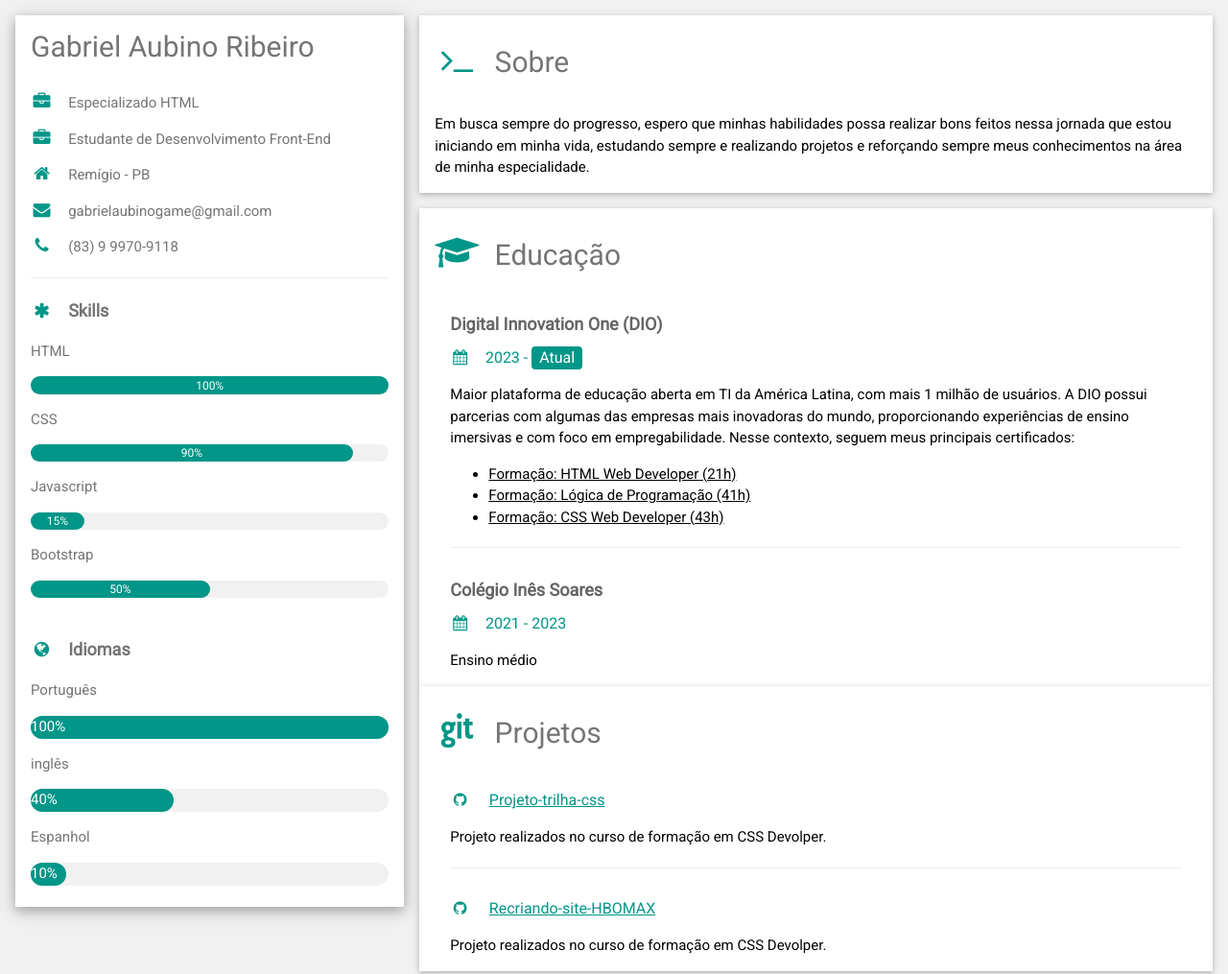
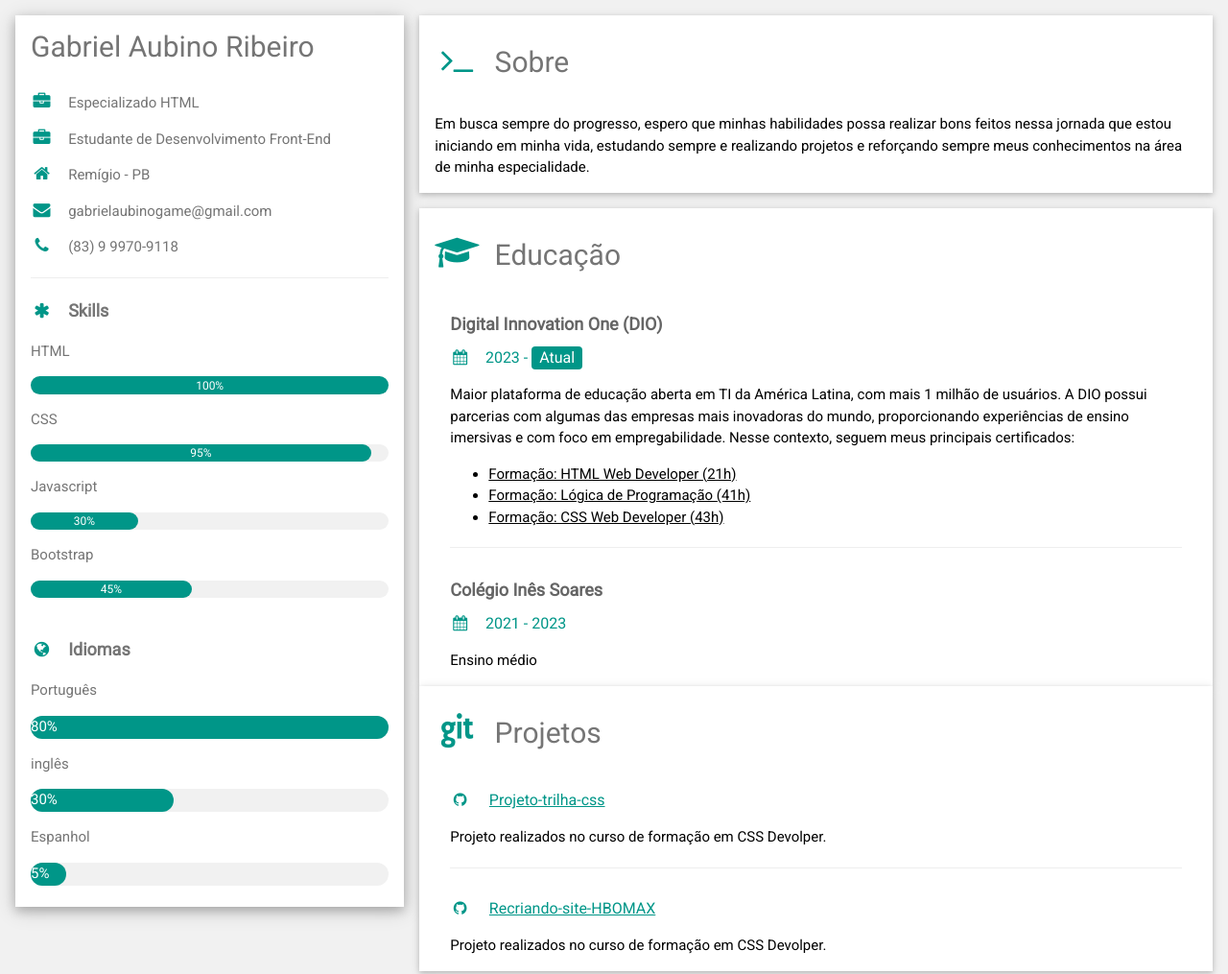
Before and after one commit to BieLsUs/Curriculo, a plain HTML site: page index.html in a window 1280 px wide. Shown: the top 1015 px of the page at 96% size. Drawn offline with nearby package versions, Linux system fonts and the light colour scheme.

Commit message:
Update index.html

```diff
--- a/index.html
+++ b/index.html
@@ -51,15 +51,15 @@
               </div>
               <p>CSS</p>
               <div class="w3-light-grey w3-round-xlarge w3-small">
-                <div class="w3-container w3-center w3-round-xlarge w3-teal" style="width:90%">90%</div>
+                <div class="w3-container w3-center w3-round-xlarge w3-teal" style="width:95%">95%</div>
               </div>
               <p>Javascript</p>
               <div class="w3-light-grey w3-round-xlarge w3-small">
-                <div class="w3-container w3-center w3-round-xlarge w3-teal" style="width:15%">15%</div>
+                <div class="w3-container w3-center w3-round-xlarge w3-teal" style="width:30%">30%</div>
               </div>
               <p>Bootstrap</p>
               <div class="w3-light-grey w3-round-xlarge w3-small">
-                <div class="w3-container w3-center w3-round-xlarge w3-teal" style="width:50%">50%</div>
+                <div class="w3-container w3-center w3-round-xlarge w3-teal" style="width:45%">45%</div>
               </div>
               <br>
 
@@ -68,15 +68,15 @@
               </p>
               <p>Português</p>
               <div class="w3-light-grey w3-round-xlarge">
-                <div class="w3-round-xlarge w3-teal" style="height:24px;width:100%">100%</div>
+                <div class="w3-round-xlarge w3-teal" style="height:24px;width:100%">80%</div>
               </div>
               <p>inglês</p>
               <div class="w3-light-grey w3-round-xlarge">
-                <div class="w3-round-xlarge w3-teal" style="height:24px;width:40%">40%</div>
+                <div class="w3-round-xlarge w3-teal" style="height:24px;width:40%">30%</div>
               </div>
               <p>Espanhol</p>
               <div class="w3-light-grey w3-round-xlarge">
-                <div class="w3-round-xlarge w3-teal" style="height:24px;width:10%">10%</div>
+                <div class="w3-round-xlarge w3-teal" style="height:24px;width:10%">5%</div>
               </div>
               <br>
             </div>
```
